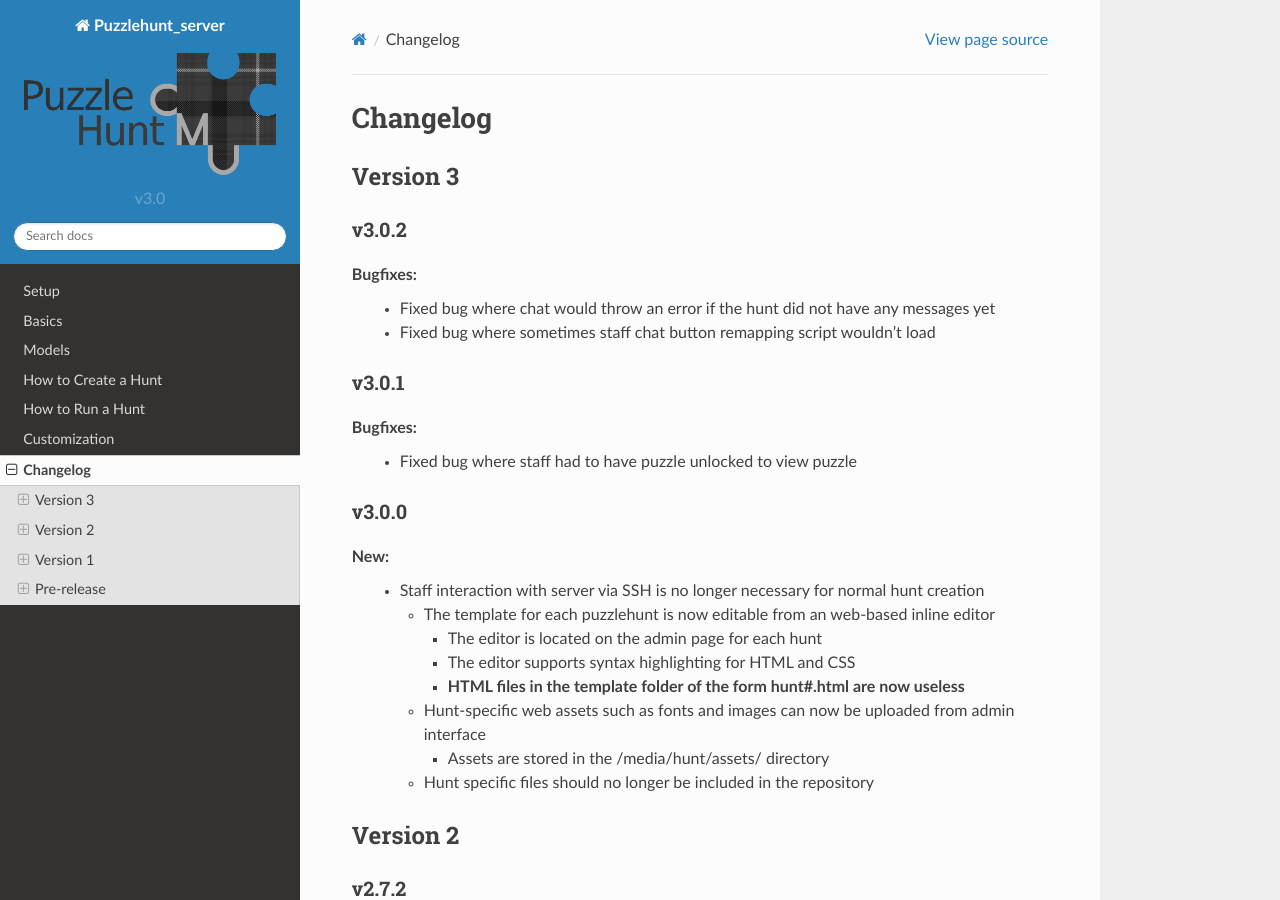
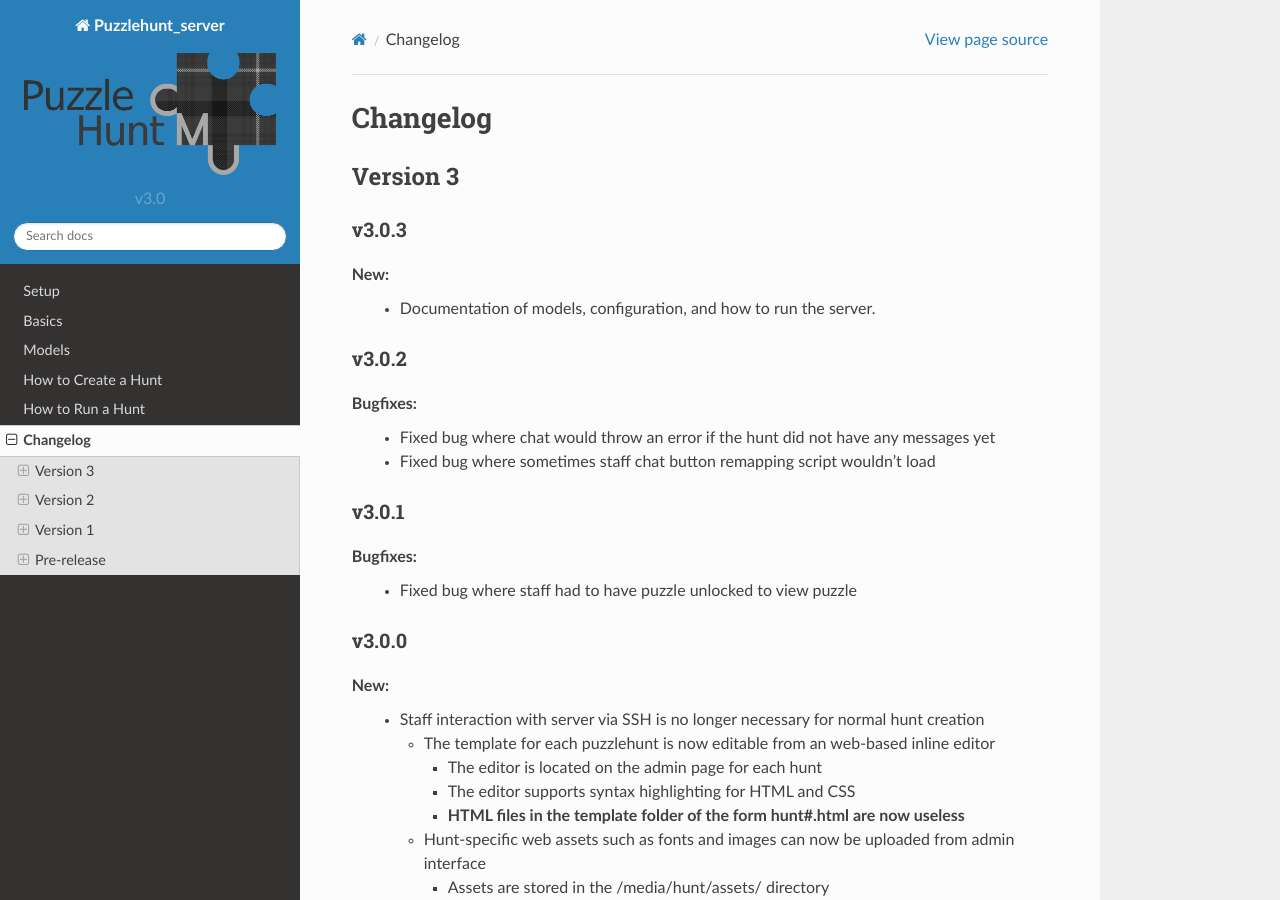
Before and after one commit to dlareau/puzzlehunt_server, a Sphinx documentation site: the page built from docs/changelog.rst, in a window 1280 px wide and 900 px high. Built offline with Sphinx 7.4.7 and the Read the Docs theme 2.0.0, drawn with Linux system fonts in a browser that asks for light colours.

Commit message:
Removed customization page and updated changelog

```diff
--- a/docs/changelog.rst
+++ b/docs/changelog.rst
@@ -25,6 +25,12 @@ Version 3
 ..    -  Removed dummy teams from all normal hunt interactions
 ..    -  Fixed bug where parts of old hunt headers lead to the current hunt pages
 ..    -  Fixed bug where staff announcements triggered new message alert for other staff members.
+
+v3.0.3
+======
+
+New:
+   -  Documentation of models, configuration, and how to run the server.
 
 v3.0.2
 ======
--- a/docs/conf.py
+++ b/docs/conf.py
@@ -63,7 +63,7 @@ author = u'Dillon Lareau'
 # The short X.Y version.
 version = 'v3.0'
 # The full version, including alpha/beta/rc tags.
-release = 'v3.0.2'
+release = 'v3.0.3'
 
 # The language for content autogenerated by Sphinx. Refer to documentation
 # for a list of supported languages.
--- a/docs/customization.rst
+++ /dev/null
@@ -1,4 +0,0 @@
-Customization
-*************
-
-How to further customize the hunt will go here.
--- a/docs/index.rst
+++ b/docs/index.rst
@@ -34,7 +34,6 @@ Contents
    models
    hunt_creation
    hunt_running
-   customization
    changelog
 
 Contribute
```
